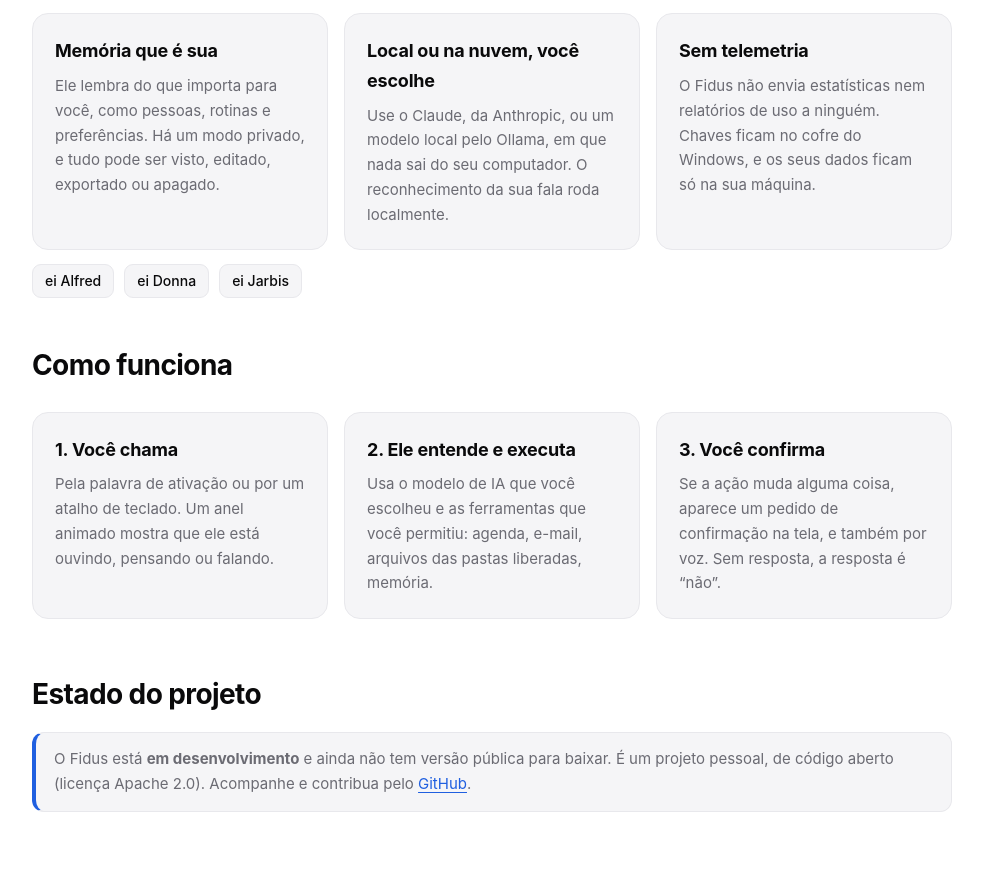
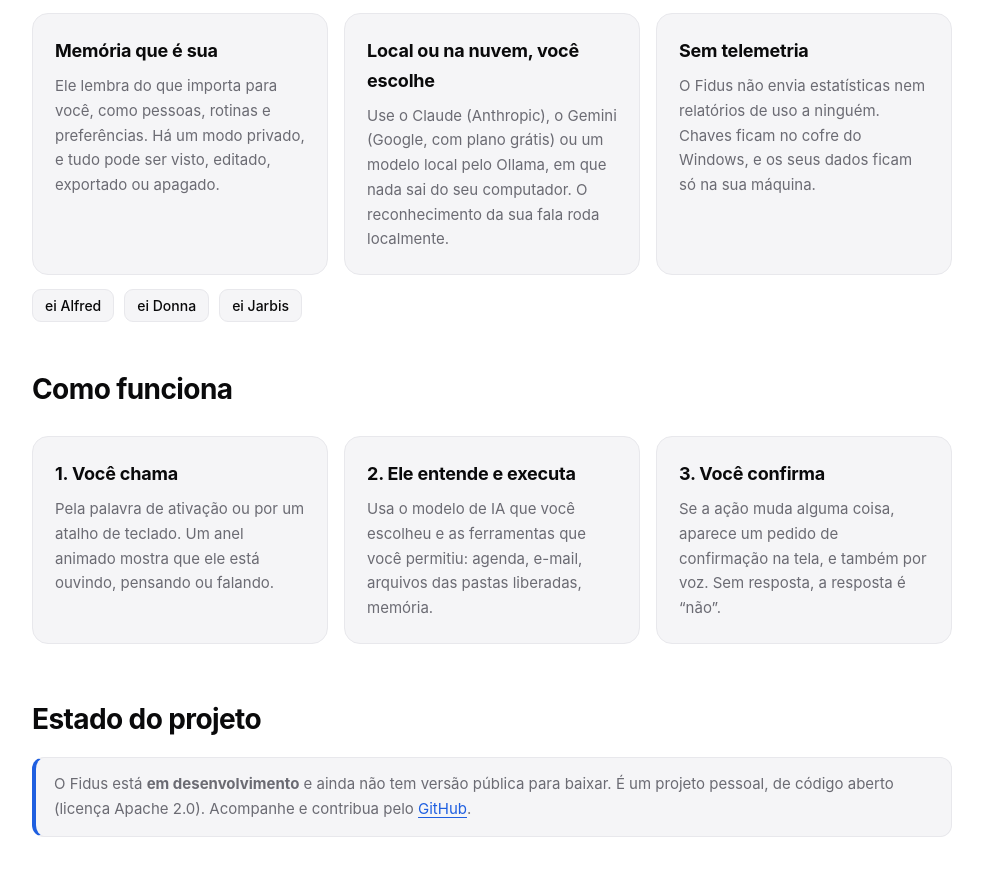
Before and after one commit to tiagoluizrs/fidus-site, a plain HTML site: page index.html in a window 1280 px wide. Shown: the part 1051-1927 px from the top of the page, without its empty margins (148-1131 px from the left). Drawn offline with Linux system fonts and the light colour scheme.

Commit message:
Menciona o Gemini na política e nos termos
Co-Authored-By: Claude Sonnet 5.5 <noreply@anthropic.com>

```diff
--- a/index.html
+++ b/index.html
@@ -46,7 +46,7 @@
         <div class="card"><h3>Agenda, e-mail e chat</h3><p>Lê e resume Gmail, Google Agenda e Slack, e responde como você, só nos serviços e com as permissões que você liberar.</p></div>
         <div class="card"><h3>Confirma antes de agir</h3><p>Ler é livre. Criar, editar, apagar ou enviar só acontece se você mandar, e o Fidus pergunta antes. E-mails e mensagens são tratados como informação, nunca como ordem.</p></div>
         <div class="card"><h3>Memória que é sua</h3><p>Ele lembra do que importa para você, como pessoas, rotinas e preferências. Há um modo privado, e tudo pode ser visto, editado, exportado ou apagado.</p></div>
-        <div class="card"><h3>Local ou na nuvem, você escolhe</h3><p>Use o Claude, da Anthropic, ou um modelo local pelo Ollama, em que nada sai do seu computador. O reconhecimento da sua fala roda localmente.</p></div>
+        <div class="card"><h3>Local ou na nuvem, você escolhe</h3><p>Use o Claude (Anthropic), o Gemini (Google, com plano grátis) ou um modelo local pelo Ollama, em que nada sai do seu computador. O reconhecimento da sua fala roda localmente.</p></div>
         <div class="card"><h3>Sem telemetria</h3><p>O Fidus não envia estatísticas nem relatórios de uso a ninguém. Chaves ficam no cofre do Windows, e os seus dados ficam só na sua máquina.</p></div>
       </div>
       <ul class="names" aria-label="Os personagens"><li>ei Alfred</li><li>ei Donna</li><li>ei Jarbis</li></ul>
```
Also changed, not shown: politica.html (+1 -0 lines), termos.html (+1 -1 lines).
